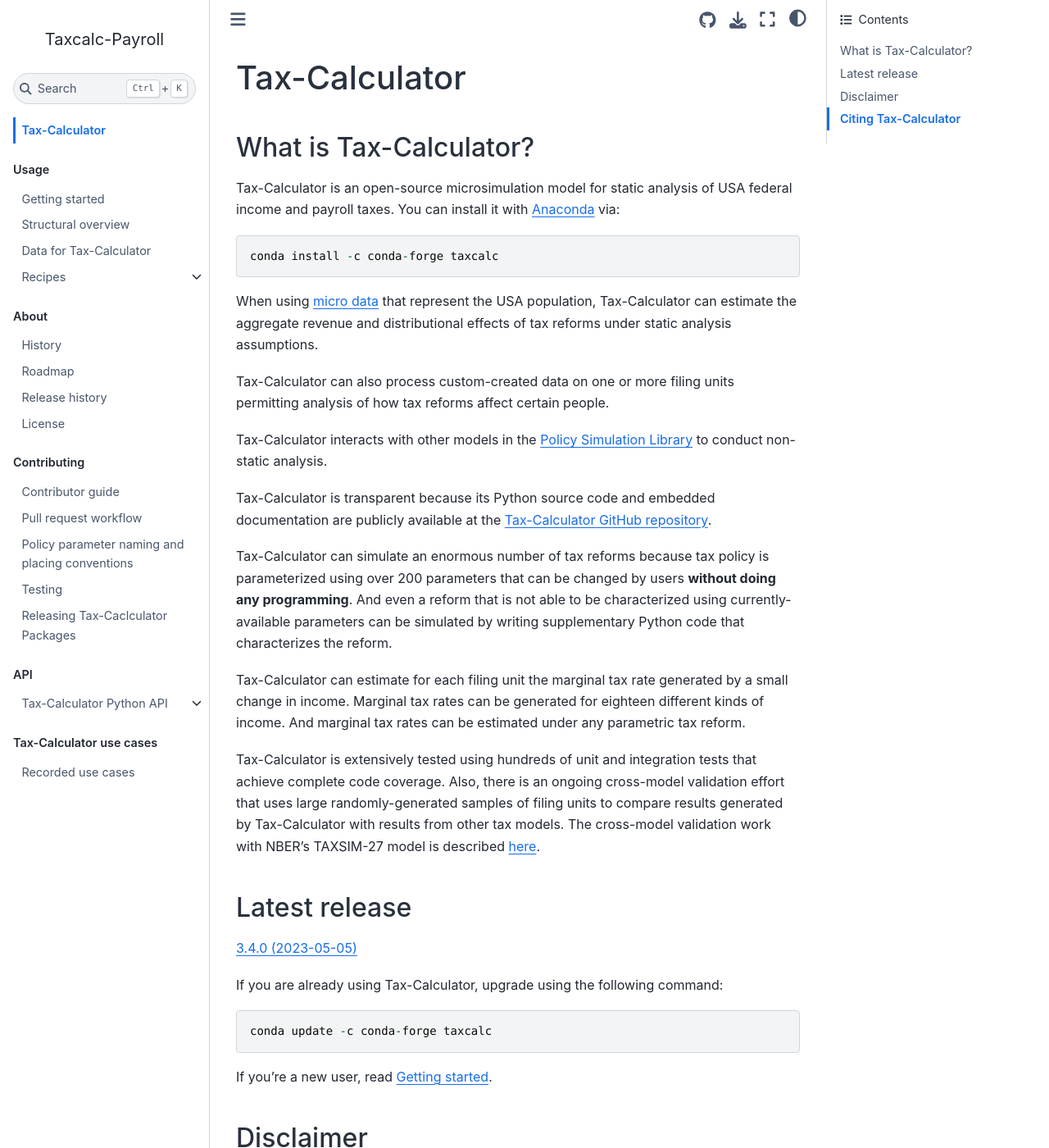
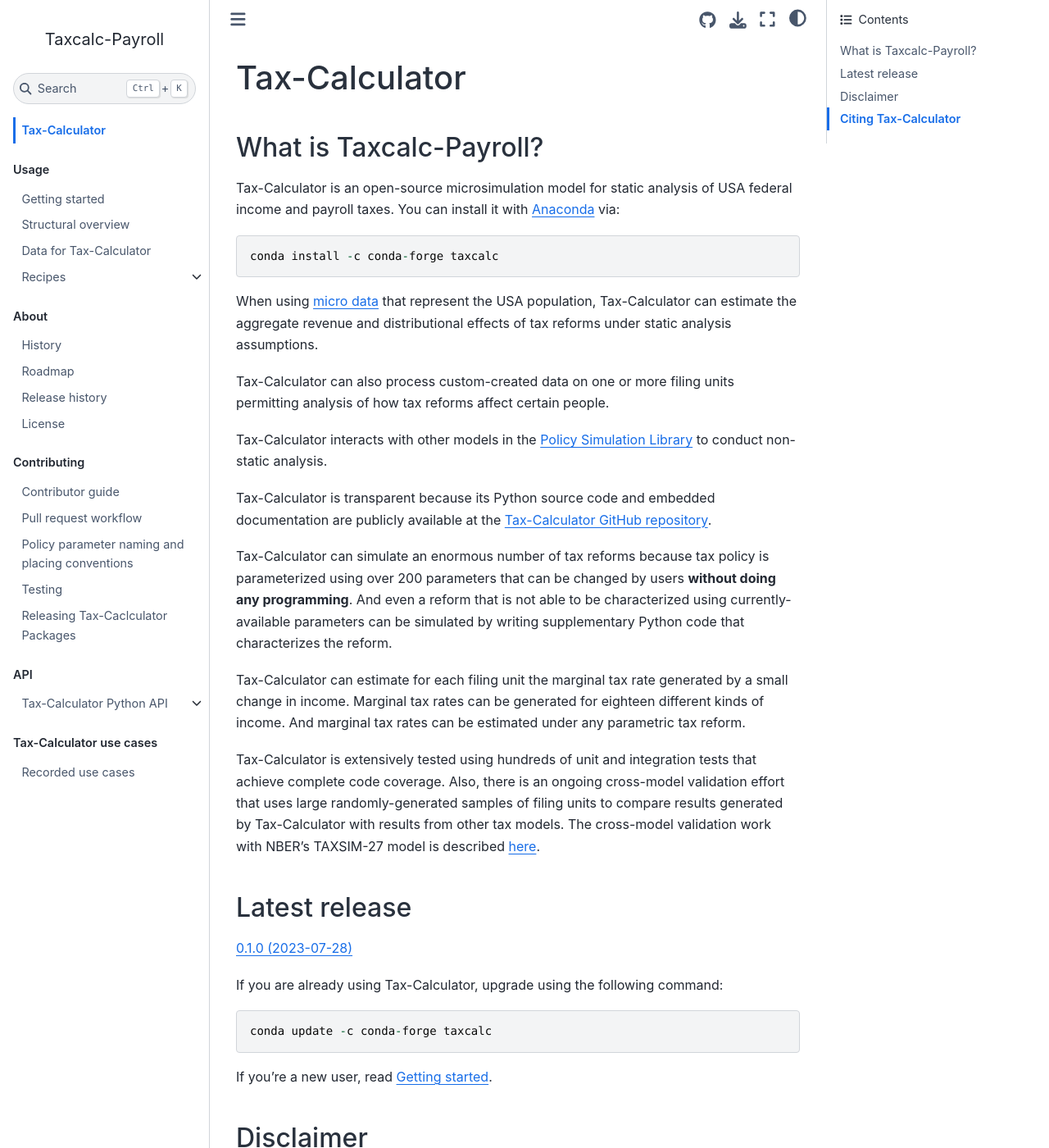
Before and after one commit to bodiyang/Taxcalc-Payroll, a Jupyter Book: the page built from docs/index.md, in a window 1280 px wide and 1400 px high. Shown: the whole window at 82% size. Built offline with Jupyter Book 1.0.4 settings and Sphinx 7.4.7 and the Sphinx Book theme 1.1.4, drawn with Linux system fonts in a browser that asks for light colours; pages that are not in the unit, such as notebooks, are missing from menus.

Commit message:
Update index.md

```diff
--- a/docs/index.md
+++ b/docs/index.md
@@ -1,7 +1,7 @@
 Tax-Calculator
 ==============
 
-## What is Tax-Calculator?
+## What is Taxcalc-Payroll?
 
 Tax-Calculator is an open-source microsimulation model for static analysis of
 USA federal income and payroll taxes.
@@ -51,7 +51,7 @@
 
 ## Latest release
 
-{doc}`3.4.0 (2023-05-05) <about/releases>`
+{doc}`0.1.0 (2023-07-28) <about/releases>`
 
 If you are already using Tax-Calculator, upgrade using the following command:
 
```
